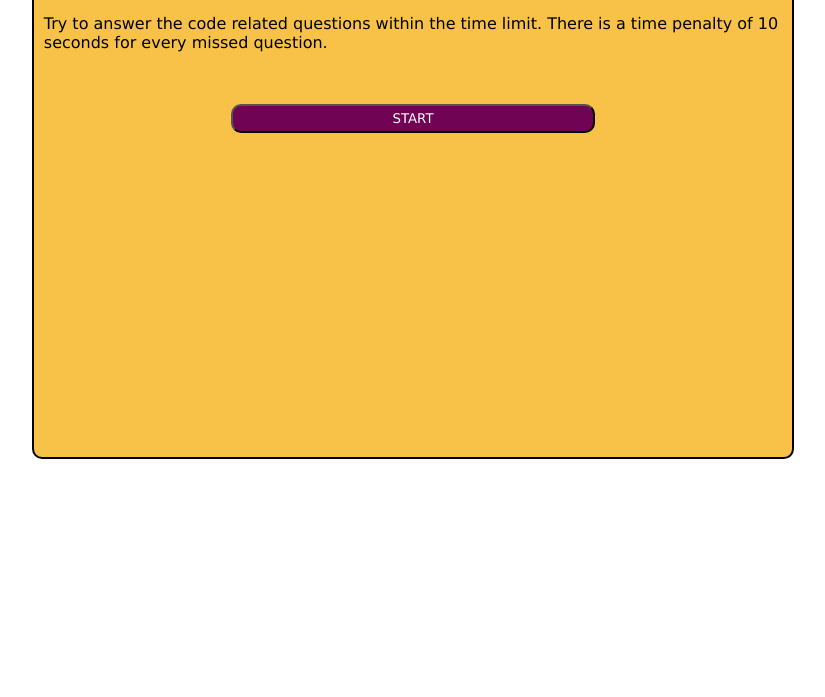
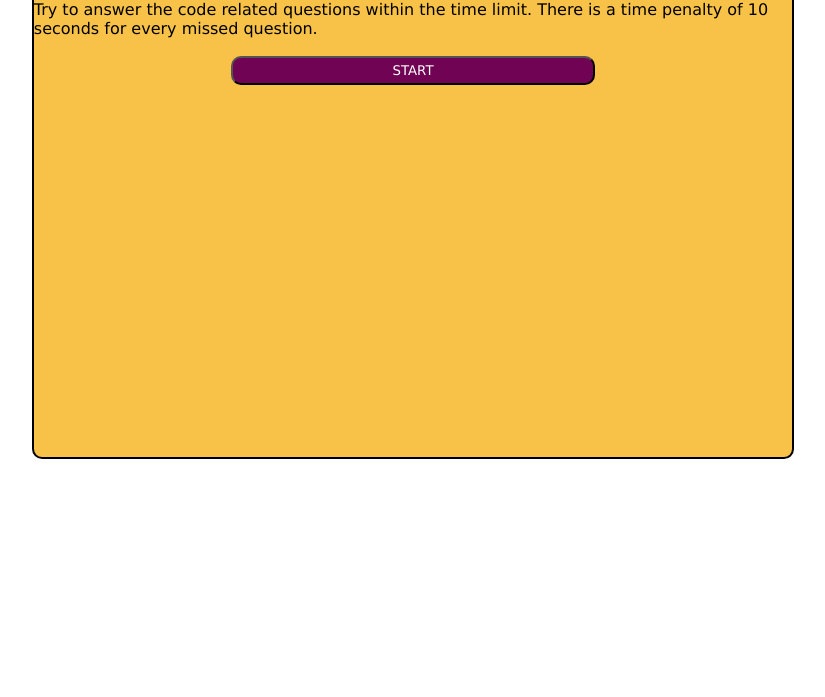
Before and after one commit to andrewmuhn/code-quiz, a plain HTML site: page index.html in a window 1280 px wide. Shown: the part 103-800 px from the top of the page, without its empty margins (227-1052 px from the left). Drawn offline with Linux system fonts and the light colour scheme.

```diff
--- a/assets/css/style.css
+++ b/assets/css/style.css
@@ -56,9 +56,9 @@
     flex-direction: column;
 }
 
-#description {
+/* #description {
     margin: 30px 10px 50px;
-}
+} */
 
 ol {
     list-style-type: upper-latin;
```
Also changed, not shown: assets/images/Clear.png (added), assets/images/Correct.png (added), assets/images/HighScores.png (added), assets/images/Initials.png (added), assets/images/Questions.png (added), assets/images/Start.png (added), assets/images/Wrong.png (added), 1 other file.
